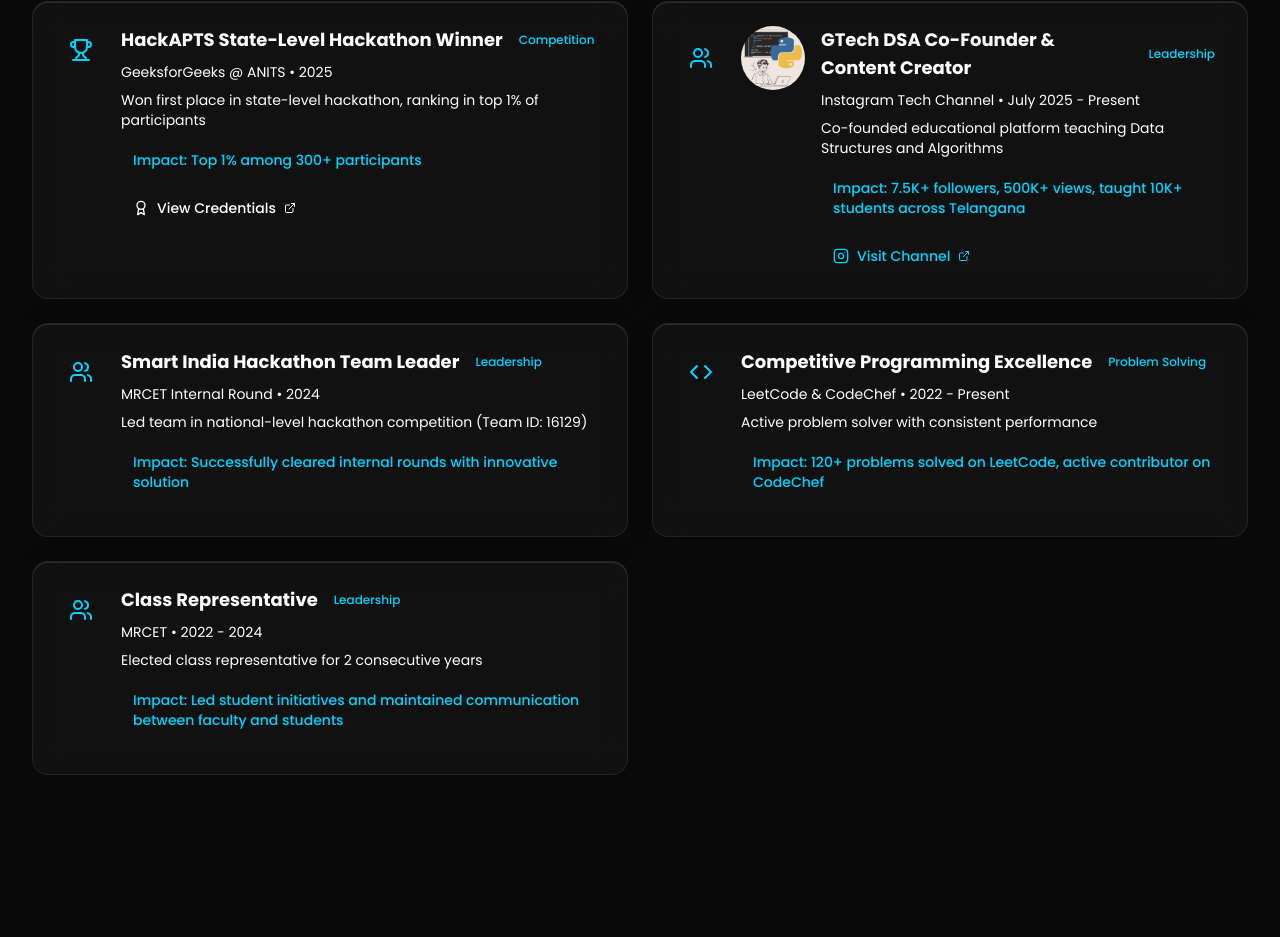
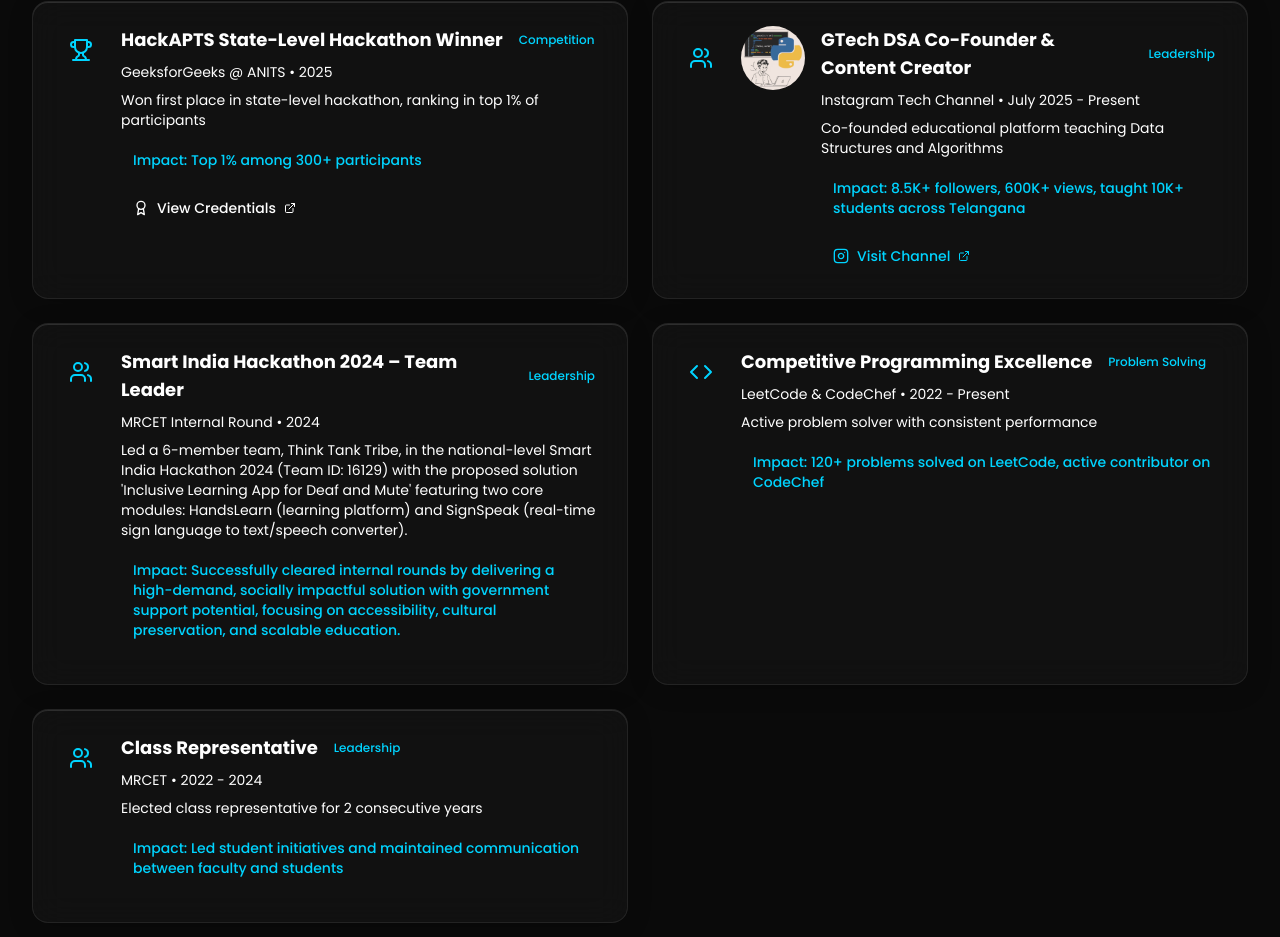
Before and after one commit to subhash-22-codes/Subhash-Portfolio, a React (Vite) app: page / in a window 1280 px wide. Shown: the part 7980-8917 px from the top of the page. Built offline with nearby package versions, Linux system fonts and the light colour scheme; a web font is replaced by a local one.

Commit message:
Updated Resume.tsx- Acheivement section

```diff
--- a/src/components/Resume.tsx
+++ b/src/components/Resume.tsx
@@ -97,19 +97,26 @@
       period: 'July 2025 - Present',
       category: 'Leadership',
       description: 'Co-founded educational platform teaching Data Structures and Algorithms',
-      impact: '7.5K+ followers, 500K+ views, taught 10K+ students across Telangana',
+      impact: '8.5K+ followers, 600K+ views, taught 10K+ students across Telangana',
       link: 'https://instagram.com/gtech_dsa',
       profileImage: '/images/gtech_dsa.jpg',
       hasLink: true
     },
     {
-      title: 'Smart India Hackathon Team Leader',
-      organization: 'MRCET Internal Round',
-      period: '2024',
-      category: 'Leadership',
-      description: 'Led team in national-level hackathon competition (Team ID: 16129)',
-      impact: 'Successfully cleared internal rounds with innovative solution'
+      "title": "Smart India Hackathon 2024 – Team Leader",
+      "organization": "MRCET Internal Round",
+      "period": "2024",
+      "category": "Leadership",
+      "description": "Led a 6-member team, Think Tank Tribe, in the national-level Smart India Hackathon 2024 (Team ID: 16129) with the proposed solution 'Inclusive Learning App for Deaf and Mute' featuring two core modules: HandsLearn (learning platform) and SignSpeak (real-time sign language to text/speech converter).",
+      "impact": "Successfully cleared internal rounds by delivering a high-demand, socially impactful solution with government support potential, focusing on accessibility, cultural preservation, and scalable education.",
+      "highlights": [
+        "Proposed dual-module solution: HandsLearn for structured sign language learning using visual aids, games, and challenges; SignSpeak for gesture recognition and real-time translation to English/Gujarati text/speech.",
+        "Developed a technical approach leveraging AI, computer vision, and React-based frontend for user-friendly accessibility.",
+        "Addressed challenges like culturally relevant translations, user adoption, and technical integration with strategies like iterative development and pictorial representation.",
+        "Emphasized social inclusivity, economic empowerment, cultural promotion, and environmental sustainability."
+      ]
     },
+
     {
       title: 'Competitive Programming Excellence',
       organization: 'LeetCode & CodeChef',
```
